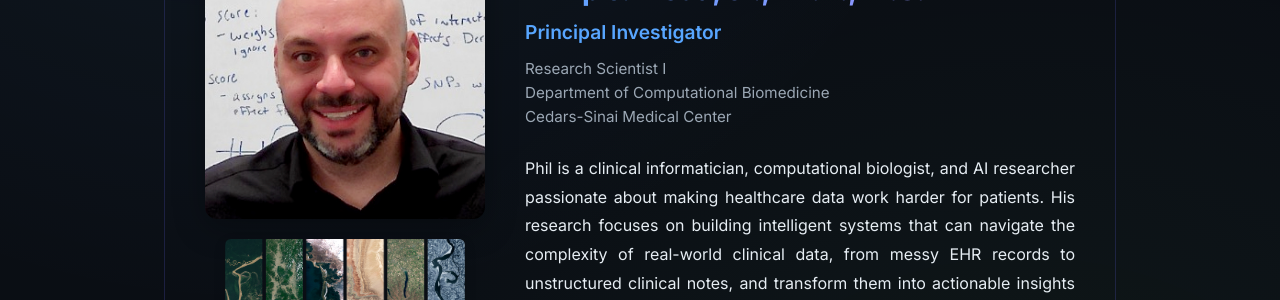
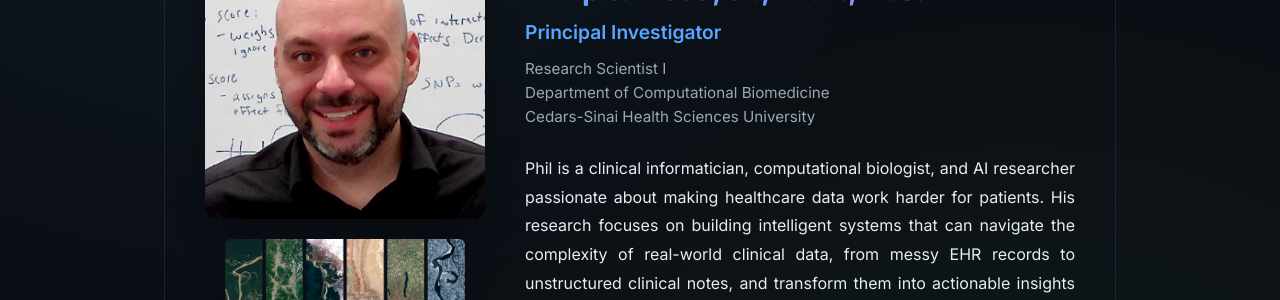
Before and after one commit to pfreda/pfreda.github.io, a Jekyll site: the page built from people.md, in a window 1280 px wide and 900 px high. Shown: the part 325-625 px from the top of the window. Built offline with Jekyll 4.4.1, drawn with Linux system fonts in a browser that asks for light colours.

Commit message:
Your descriptive commit message here

```diff
--- a/people.md
+++ b/people.md
@@ -16,7 +16,7 @@ title: People
   <div class="person-info">
     <h2>Philip J. Freda, Jr., Ph.D., M.S.</h2>
     <p class="person-title">Principal Investigator</p>
-    <p class="person-affiliation">Research Scientist I<br>Department of Computational Biomedicine<br>Cedars-Sinai Medical Center</p>
+    <p class="person-affiliation">Research Scientist I<br>Department of Computational Biomedicine<br>Cedars-Sinai Health Sciences University</p>
 
     <div class="person-bio">
       <p>Phil is a clinical informatician, computational biologist, and AI researcher passionate about making healthcare data work harder for patients. His research focuses on building intelligent systems that can navigate the complexity of real-world clinical data, from messy EHR records to unstructured clinical notes, and transform them into actionable insights for clinicians and researchers. His work also extends to computational genetics, where he develops evolutionary computation approaches for uncovering complex genetic associations.</p>
```
